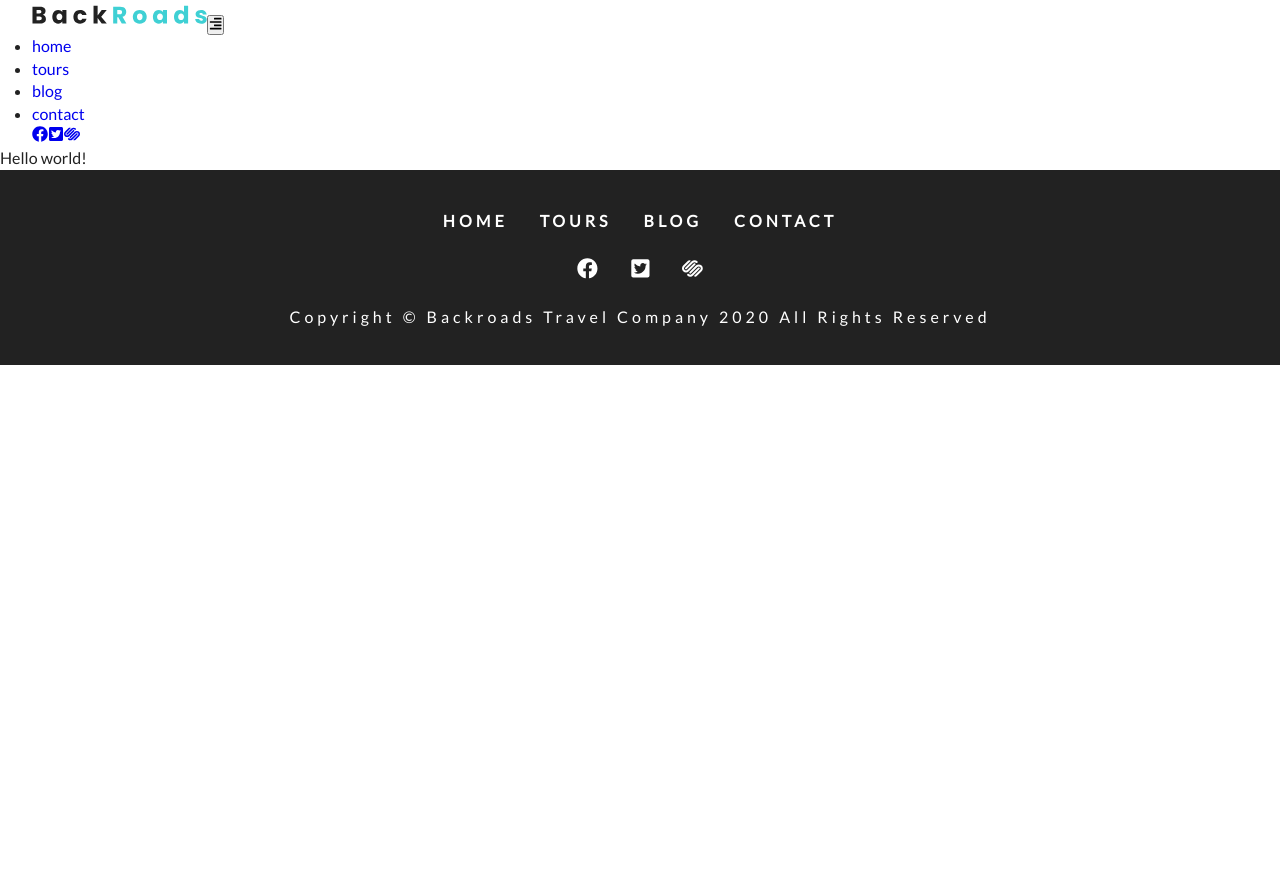
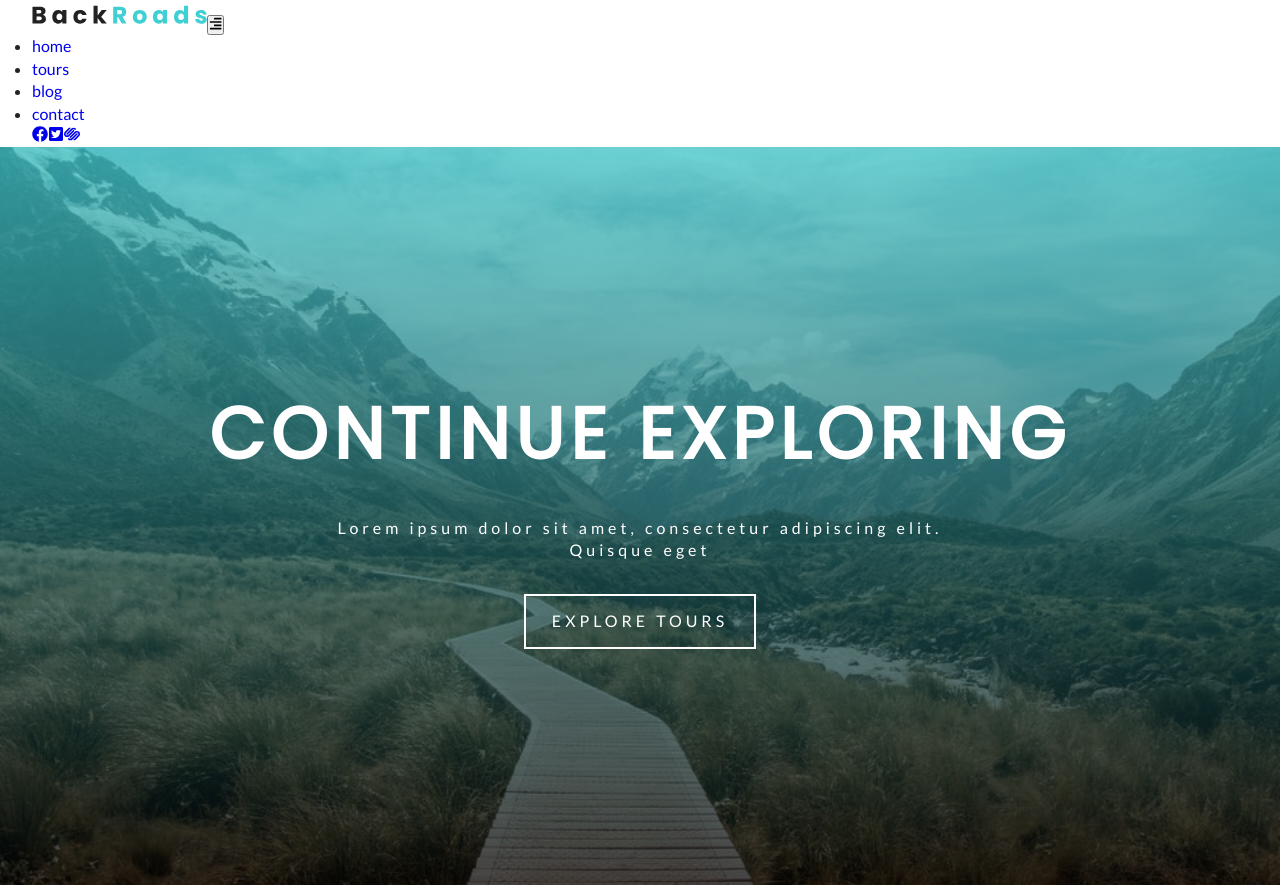
Before and after one commit to mplibunao/backroads, a Gatsby site: page / in a window 1280 px wide. Shown: the top 885 px of the page. Before the commit the page ends 800 px from the top, so only its background shows below. Built offline with nearby package versions, Linux system fonts and the light colour scheme; Gatsby itself is replaced by a stand-in of ours.

Commit message:
Creates working hero component

```diff
--- /dev/null
+++ b/src/components/Banner.js
@@ -0,0 +1,12 @@
+import React from "react"
+import styles from "../css/banner.module.css"
+
+export default ({ title, info, children }) => {
+  return (
+    <div className={styles.banner}>
+      <h1>{title}</h1>
+      <p>{info}</p>
+      {children}
+    </div>
+  )
+}
--- /dev/null
+++ b/src/components/SimpleHero.js
@@ -0,0 +1,5 @@
+import React from "react"
+
+export default ({ children }) => {
+  return <header className="defaultHero">{children}</header>
+}
--- a/src/pages/index.js
+++ b/src/pages/index.js
@@ -1,10 +1,22 @@
 import React from "react"
+import { Link } from "gatsby"
 import Layout from "../components/Layout"
+import SimpleHero from "../components/SimpleHero"
+import Banner from "../components/Banner"
 
 export default () => (
   <>
     <Layout>
-      Hello world!
+      <SimpleHero>
+        <Banner
+          title="continue exploring"
+          info=" Lorem ipsum dolor sit amet, consectetur adipiscing elit. Quisque eget"
+        >
+          <Link to="/tours" className="btn-white">
+            explore tours
+          </Link>
+        </Banner>
+      </SimpleHero>
     </Layout>
   </>
 )
```
